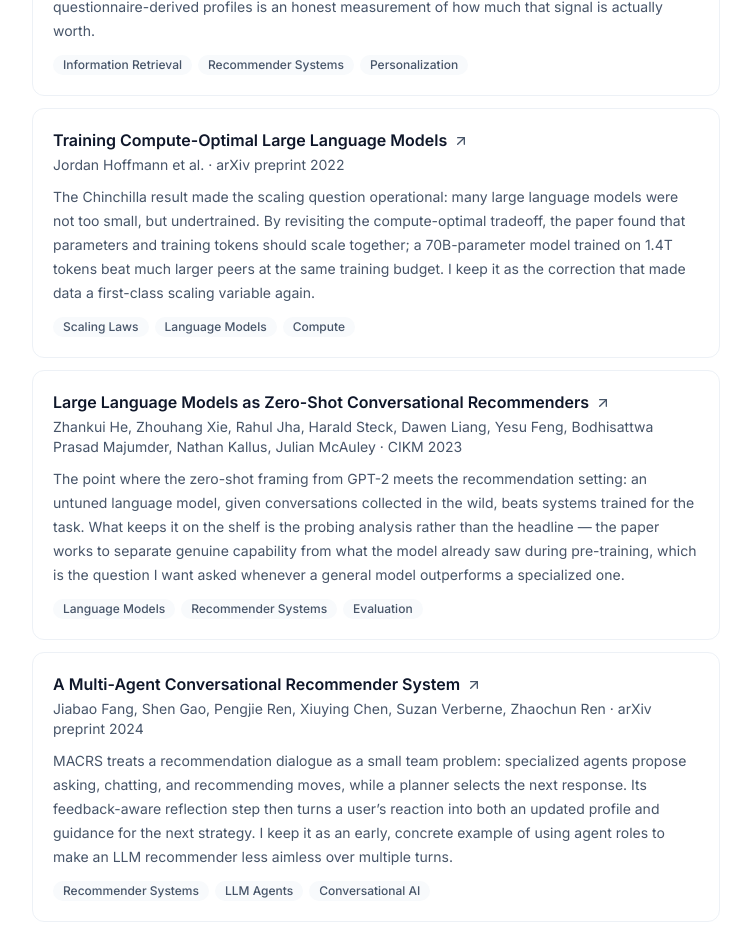
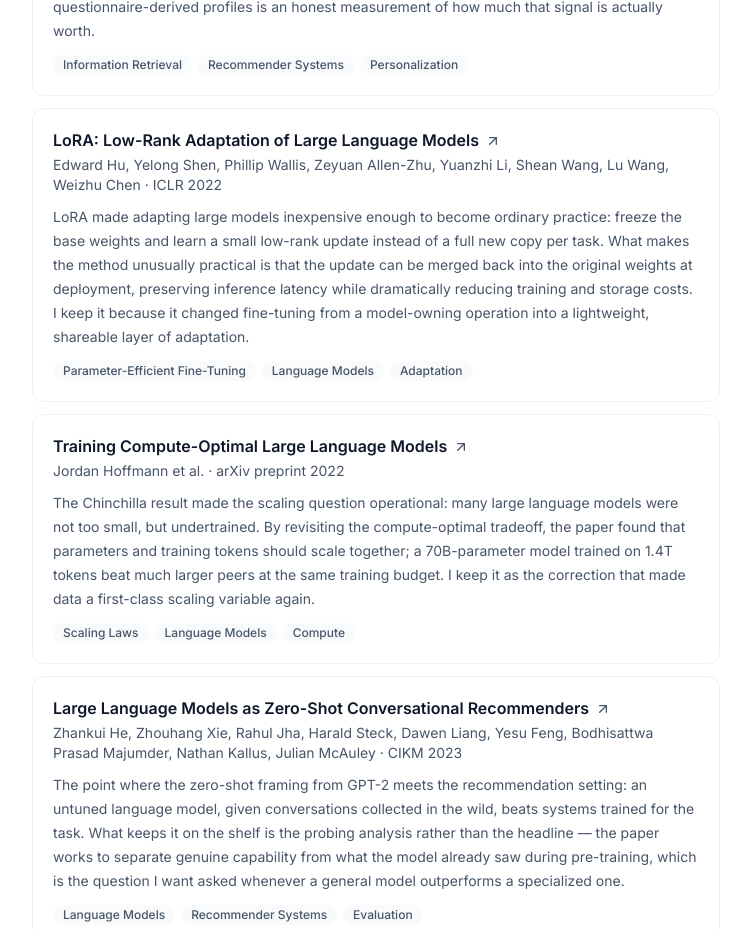
Before and after one commit to TahseenSust/tahseen, a Next.js app: page /paper-shelf in a window 1280 px wide. Shown: the part 2740-3669 px from the top of the page, without its empty margins (264-1015 px from the left). Built offline with nearby package versions, Linux system fonts and the light colour scheme.

Commit message:
Add LoRA paper to research catalog

```diff
--- a/src/data/papers.ts
+++ b/src/data/papers.ts
@@ -117,6 +117,17 @@ export const PAPERS: Paper[] = [
     tags: ["Information Retrieval", "Recommender Systems", "Personalization"],
   },
   {
+    title: "LoRA: Low-Rank Adaptation of Large Language Models",
+    authors:
+      "Edward Hu, Yelong Shen, Phillip Wallis, Zeyuan Allen-Zhu, Yuanzhi Li, Shean Wang, Lu Wang, Weizhu Chen",
+    venue: "ICLR",
+    year: "2022",
+    url: "https://arxiv.org/pdf/2106.09685",
+    note:
+      "LoRA made adapting large models inexpensive enough to become ordinary practice: freeze the base weights and learn a small low-rank update instead of a full new copy per task. What makes the method unusually practical is that the update can be merged back into the original weights at deployment, preserving inference latency while dramatically reducing training and storage costs. I keep it because it changed fine-tuning from a model-owning operation into a lightweight, shareable layer of adaptation.",
+    tags: ["Parameter-Efficient Fine-Tuning", "Language Models", "Adaptation"],
+  },
+  {
     title: "Training Compute-Optimal Large Language Models",
     authors: "Jordan Hoffmann et al.",
     venue: "arXiv preprint",
```
